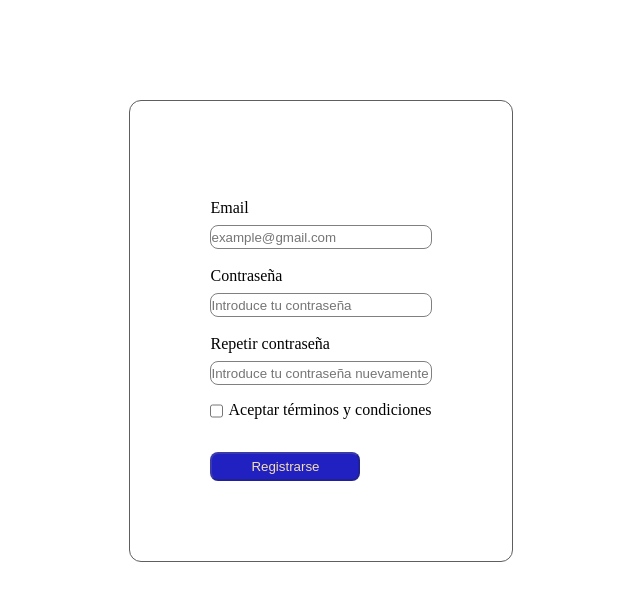
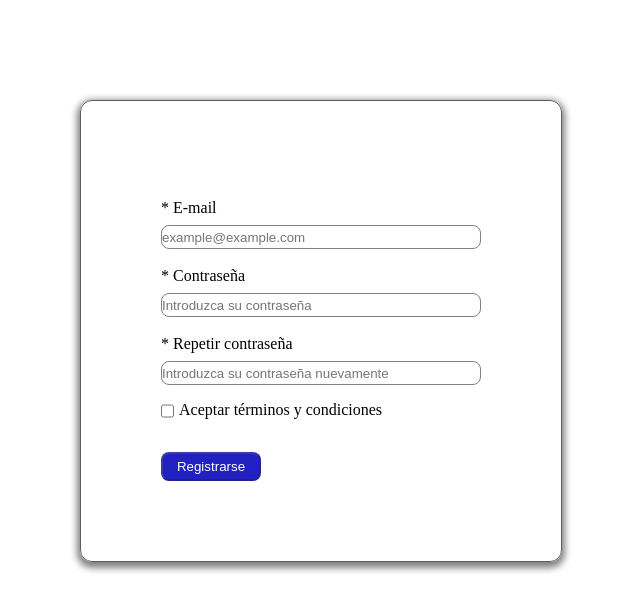
Before and after one commit to ashleyzam/Formulario-javascript, a plain HTML site: page index.html in a window 1280 px wide. Shown: the whole page, without its empty margins (319-959 px from the left). Drawn offline with Linux system fonts and the light colour scheme.

Commit message:
retoque aspecto

```diff
--- a/css/style.css
+++ b/css/style.css
@@ -14,8 +14,10 @@ form {
 .main {
     padding: 80px;
     border: 1px solid rgb(95, 93, 93);
+    box-shadow: 0px 3px 7px 3px gray;
     border-radius: 12px;
     margin-top: 100px;
+   width: 25%;
 }
 
 
@@ -24,6 +26,7 @@ form {
     flex-direction: column;
     margin-top: 10px;
     width: 100%;
+
 }
 
 .checkk{
@@ -38,12 +41,12 @@ form {
 
 }
 button{
-    width: 150px;
+    width: 100px;
     padding: 5px;
     margin-top: 15px;
     border-radius: 8px;
     background-color: rgb(33, 33, 194);
-    color: wheat;
+    color: white;
 }
 input{
     border-radius: 8px;
--- a/index.html
+++ b/index.html
@@ -11,22 +11,22 @@
         <form action="">
             <div class="main">
             <div class="container">
-                <label>Email</label>
-                <input placeholder="example@gmail.com" type="email" name="Email" id="input-email" required>
+                <label>* E-mail</label>
+                <input placeholder="example@example.com" type="email" name="Email" id="input-email" required>
             </div>
         <div class="container" >
-            <label>Contraseña</label>
-            <input placeholder="Introduce tu contraseña" type="password" name="Password" id="input-passw" required>
+            <label>* Contraseña</label>
+            <input placeholder="Introduzca su contraseña" type="password" name="Password" id="input-passw" required>
         </div>
         <div class="container">
-            <label>Repetir contraseña</label>
-        <input placeholder="Introduce tu contraseña nuevamente" type="password" name="Repeat password" id="input-repeat-passw" required>
+            <label>* Repetir contraseña</label>
+        <input placeholder="Introduzca su contraseña nuevamente" type="password" name="Repeat password" id="input-repeat-passw" required>
 
         <div class="validated" id="v">
-            <p>Las contraseñas coinciden</p>
+            <p>* Las contraseñas coinciden</p>
         </div>
         <div class="error" id="e">
-            <p>Las contraseñas no coinciden</p>
+            <p>* Las contraseñas no coinciden</p>
         </div>
         <div class="cont">
             <input type="checkbox" class="checkk" name="Acepto términos y condiciones" id="input-checkbox">
```
